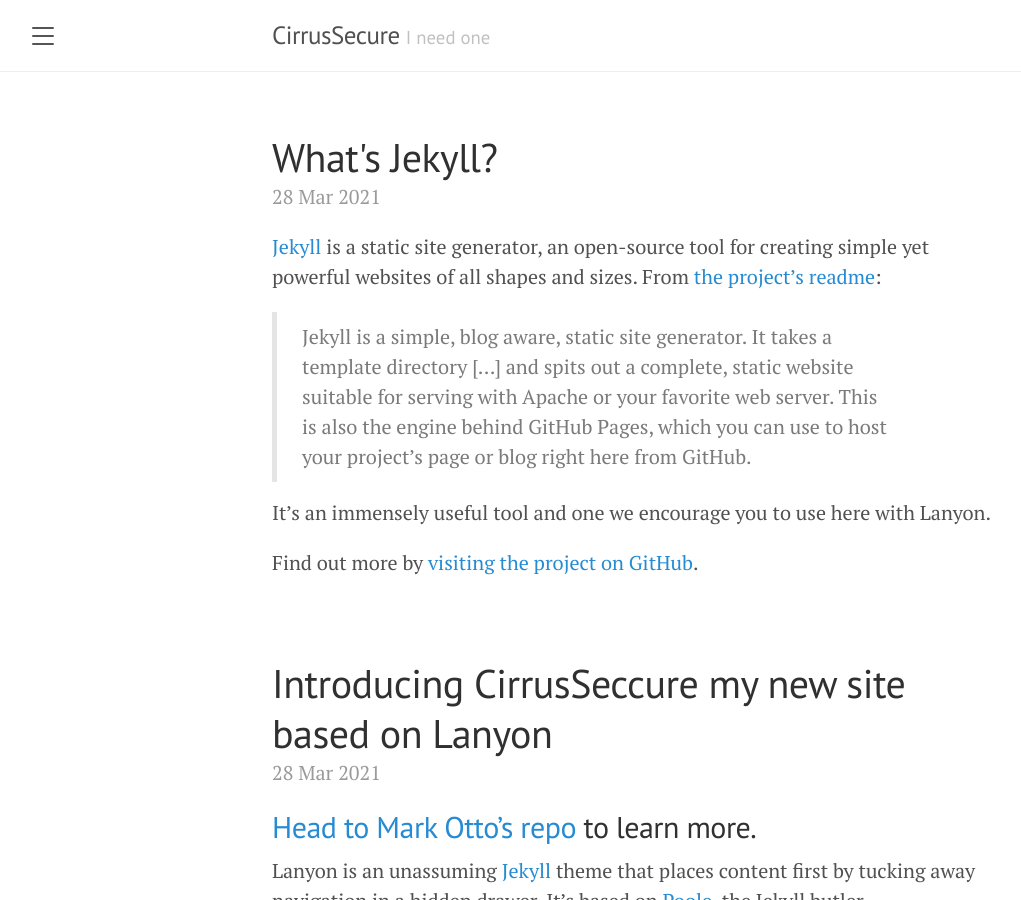
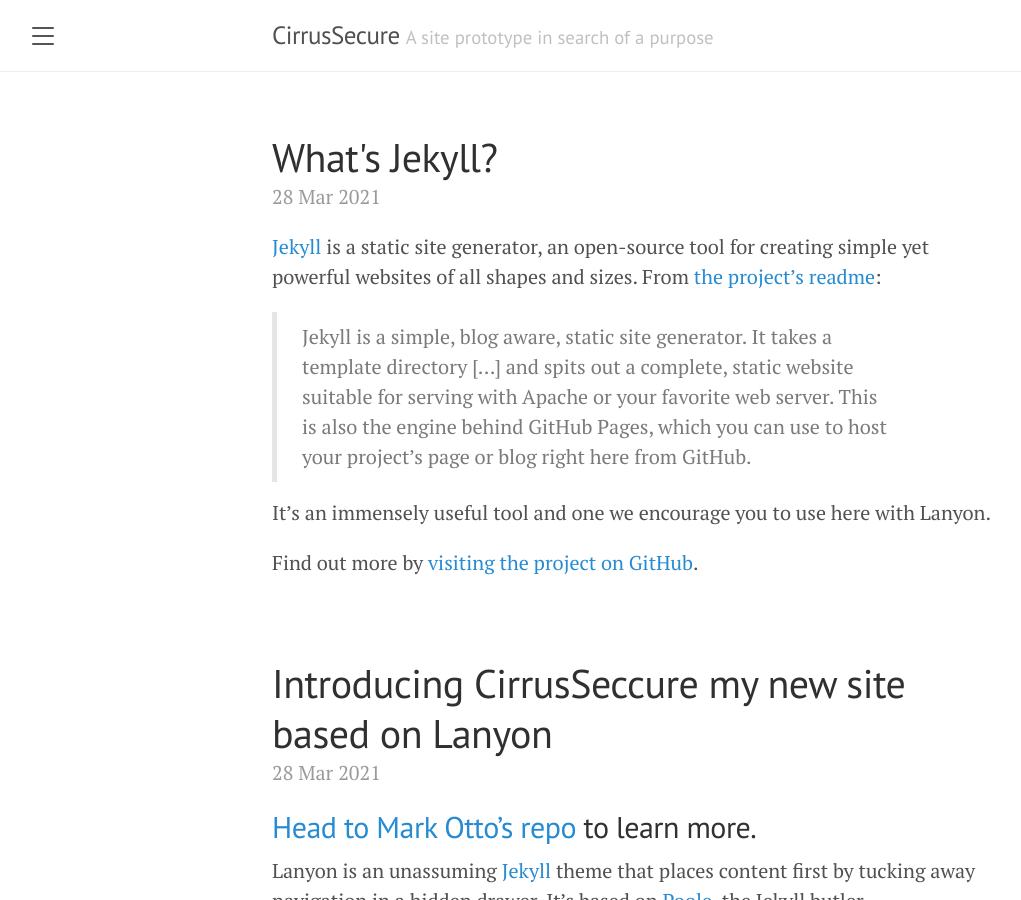
Before and after one commit to cirrussecure/lanyon-archive, a Jekyll site: the page built from index.html, in a window 1280 px wide and 900 px high. Shown: the whole window, without its empty margins (8-1029 px from the left). Built offline with Jekyll 4.4.1, drawn with Linux system fonts in a browser that asks for light colours; the list of posts is cut into pages by our own code.

Commit message:
Update _config.yml

```diff
--- a/_config.yml
+++ b/_config.yml
@@ -1,6 +1,6 @@
 # Setup
 title:               CirrusSecure
-tagline:             'I need one'
+tagline:             'A site prototype in search of a purpose'
 description:         'Any suggestions?'
 url:                 https://cirrussecure.github.io/
 baseurl:             ''
@@ -24,7 +24,7 @@
 # lsi: false
 safe: true
 # source: [cirrussecure.github.io]
-# incremental: false
+incremental: false
 # highlighter: rouge
 gist:
   noscript: false
```
